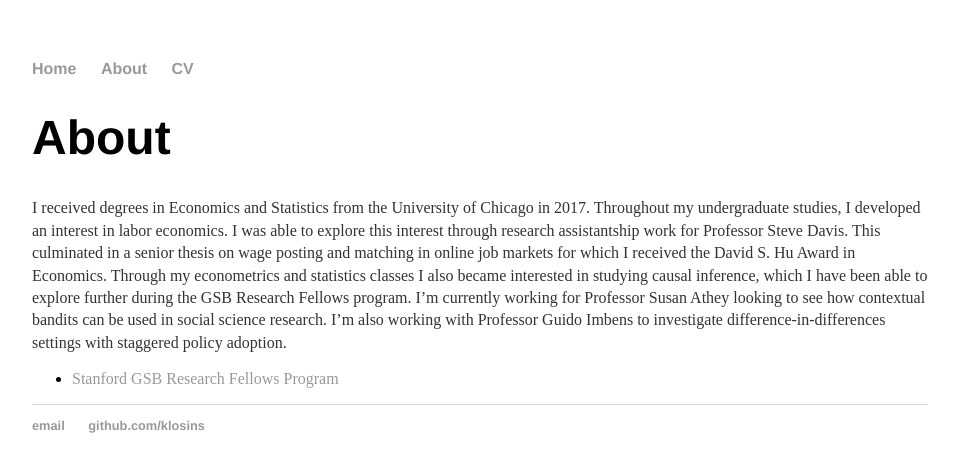
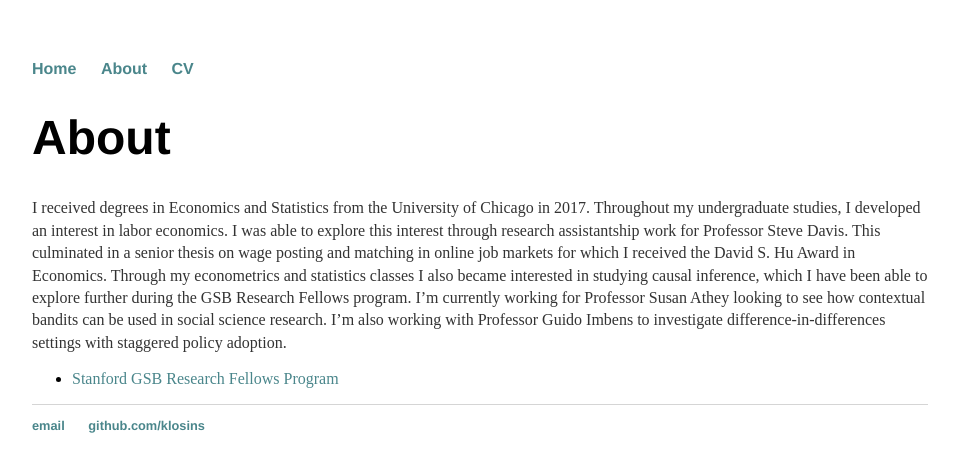
Before and after one commit to lcurrier/lcurrier.github.io, a Jekyll site: the page built from about/index.html, in a window 1280 px wide. Shown: the top 472 px of the page, without its empty margins (160-1118 px from the left). Built offline with Jekyll 4.4.1, drawn with Linux system fonts in a browser that asks for light colours.

Commit message:
changing color

```diff
--- a/css/main.css
+++ b/css/main.css
@@ -14,7 +14,7 @@ nav ul li, footer ul li {
 }
 a {
    text-decoration: none;
-   color: #999;
+   color: #4A868B;
 }
 a:hover {
    text-decoration: underline;
```
